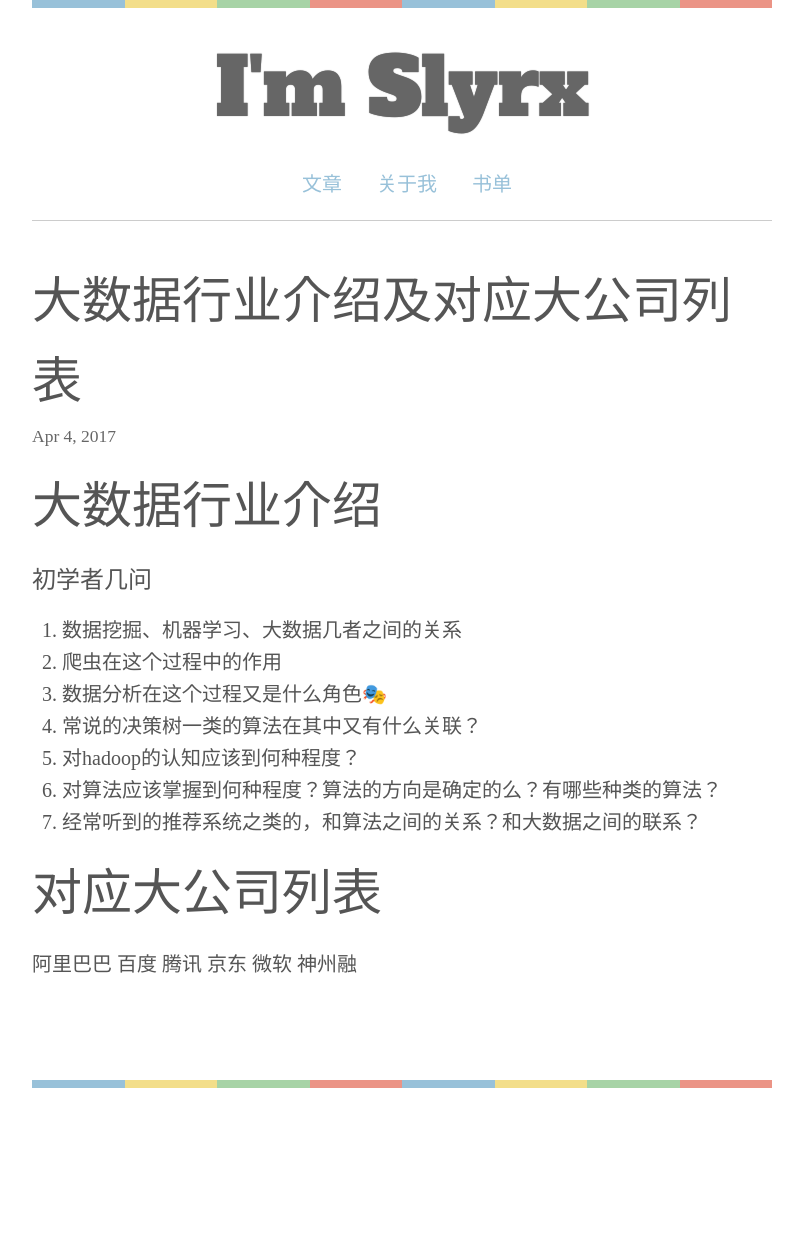
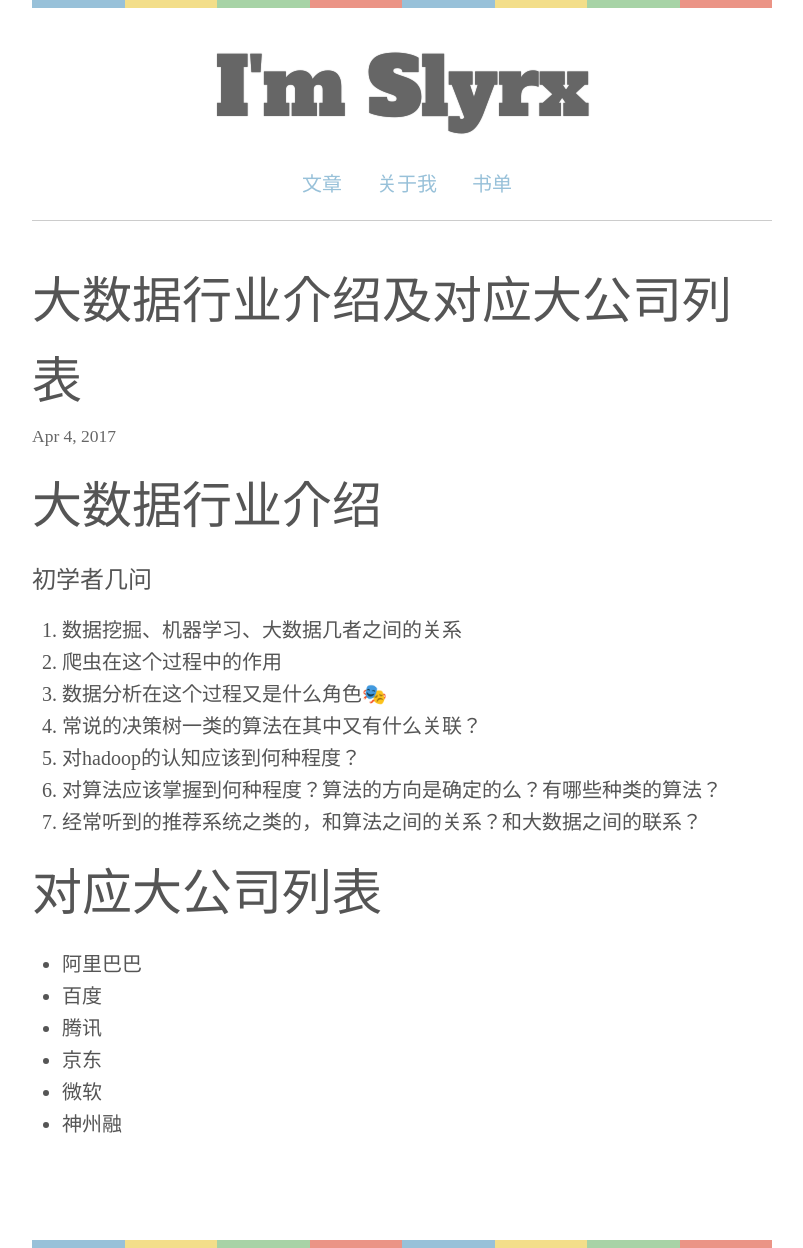
Before and after one commit to slyrx/blog, a Jekyll site: the page built from _posts/2017-4-4-大数据行业了解.md, in a window 1280 px wide. Shown: the whole page, without its empty margins (238-1041 px from the left). Built offline with Jekyll 4.4.1, drawn with Linux system fonts in a browser that asks for light colours; some web fonts are replaced; comment, search, counter and statistics services are not loaded; before the commit the page ends 1088 px from its top, so only the background shows below that.

```diff
--- a/_posts/2017-4-4-大数据行业了解.md
+++ b/_posts/2017-4-4-大数据行业了解.md
@@ -14,9 +14,9 @@ title: 大数据行业介绍及对应大公司列表
 7. 经常听到的推荐系统之类的，和算法之间的关系？和大数据之间的联系？
 
 # 对应大公司列表
-阿里巴巴
-百度
-腾讯
-京东
-微软
-神州融
+* 阿里巴巴
+* 百度
+* 腾讯
+* 京东
+* 微软
+* 神州融
```
